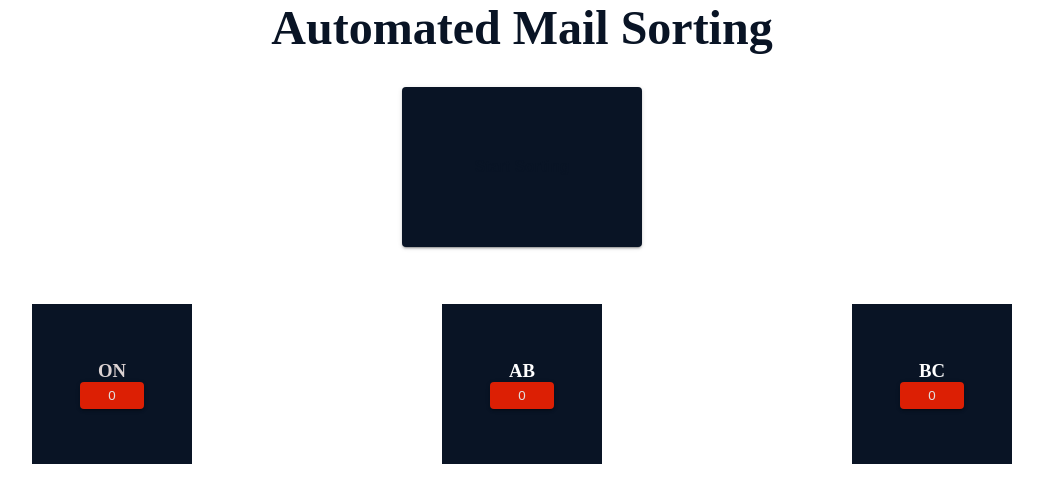
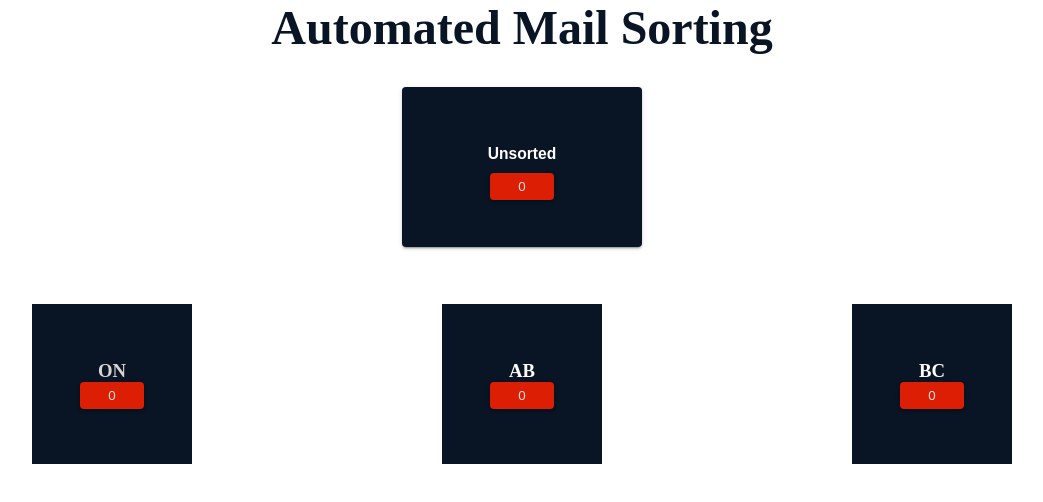
Before and after one commit to esdcapstone/Automated-Mail-Sorter, a React (Create React App) app in the folder Webapp/frontend/: page / in a window 1280 px wide. Shown: the top 502 px of the page, without its empty margins (118-1161 px from the left). Built offline with nearby package versions, Linux system fonts and the light colour scheme; no server answers.

Commit message:
Working demo version

```diff
--- a/Webapp/frontend/src/App.js
+++ b/Webapp/frontend/src/App.js
@@ -5,12 +5,8 @@ import "./App.css";
 import "fontsource-roboto";
 import { Grid } from "@mui/material";
 import { ThemeProvider, createTheme, styled } from "@mui/material/styles";
-import { responsiveFontSizes } from "@mui/material";
-import { CssBaseline } from "@mui/material";
 import Button from "@mui/material/Button";
 import { Typography } from "@mui/material";
-import { Box } from "@mui/system";
-import { Paper } from "@mui/material";
 
 // Create a basic theme
 const defaultTheme = createTheme({
@@ -51,49 +47,45 @@ function App() {
   const [val1, setVal1] = useState(0); // For ON
   const [val2, setVal2] = useState(0); // For AB
   const [val3, setVal3] = useState(0); // For BC
-
+  const [val4, setVal4] = useState(0); // For UN, unsorted
   const ws = useRef(null);
   // Websocket code
-  let validProvinceList = ["ON", "AB", "BC"];
+  // let validProvinceList = ["ON", "AB", "BC", "UN"];
   useEffect(() => {
     ws.current = new WebSocket("ws://localhost:8000/data/ws");
     ws.current.onopen = () => console.log("websocket open");
     ws.current.onmessage = (e) => {
-      let data;
       try {
         let provinceName = e.data; // Province name
         console.log(provinceName);
         switch (provinceName) {
           case "ON":
+            console.log("In ON");
             setVal1((x) => x + 1);
             break;
           case "AB":
+            console.log("In AB");
             setVal2((x) => x + 1);
             break;
           case "BC":
-            console.log(val3);
+            console.log("In BC");
             setVal3((x) => x + 1);
+
+            break;
+          case "UN":
+            console.log("In UN");
+            setVal4((x) => x + 1);
             break;
           default:
-            throw "Invalid province name";
+            throw new Error("Invalid province name");
         }
       } catch (e) {
         console.log(e);
         console.log("Error in parsing websocket");
-        throw "Error in parsing websocket";
       }
     };
   }, []);
 
-  function f1(e) {
-    setVal1(val1 + 1);
-  }
-  function f2() {
-    setVal2(val2 + 1);
-  }
-  // function f3() {
-  //   val3.current + 1;
-  // }
   return (
     <ThemeProvider theme={theme}>
       <Grid container justifyContent="center">
@@ -104,15 +96,26 @@ function App() {
       <Grid container justifyContent="center">
         <Button
           variant="contained"
+          backgroundColor="blue"
           sx={{
             height: "10rem",
             width: "15rem",
             margin: "2rem",
+            display: "flex",
+            flexDirection: "column",
           }}
         >
-          <Typography variant="h3" color="primary">
-            Start Sorting
+          <Typography variant="h3" color="white" margin="10px">
+            Unsorted
           </Typography>
+          <Button
+            className="Data__Button--ON"
+            // onClick={f1}
+            variant="contained"
+            color="secondary"
+          >
+            {val4}
+          </Button>
         </Button>
         {/* <StyledPaper
           elevation={10}
@@ -149,7 +152,7 @@ function App() {
             <Typography variant="h3">ON</Typography>
             <Button
               className="Data__Button--ON"
-              onClick={f1}
+              // onClick={f1}
               variant="contained"
               color="secondary"
             >
@@ -172,7 +175,11 @@ function App() {
             <Typography variant="h3" color="white">
               AB
             </Typography>
-            <Button onClick={f2} variant="contained" color="secondary">
+            <Button
+              //onClick={f2}
+              variant="contained"
+              color="secondary"
+            >
               {val2}
             </Button>
           </StyledPaper>
```
Also changed, not shown: 1 other file (tests, documents, lock files or other folders).
